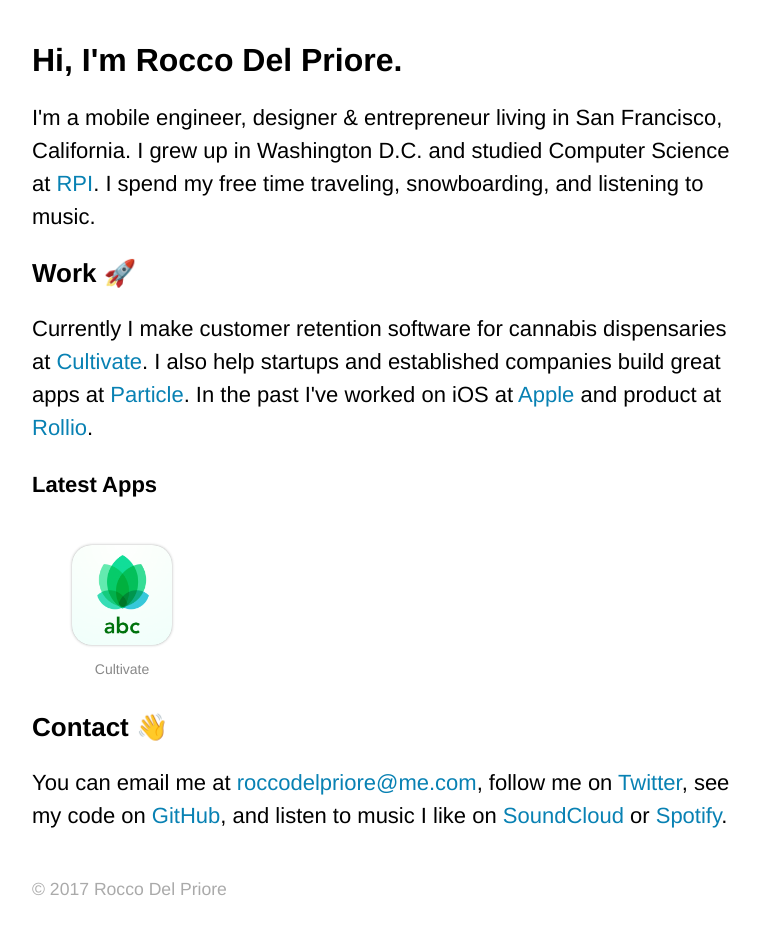
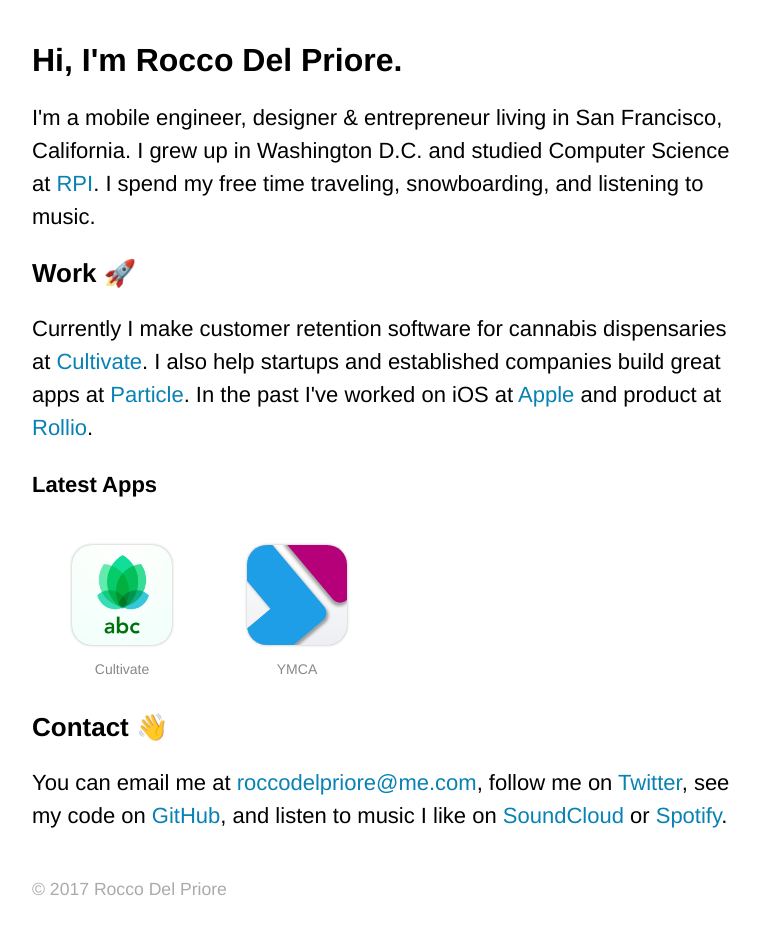
Before and after one commit to Frostbitee08/roccodelpriore.com, a plain HTML site: page Index.html in a window 1280 px wide. Shown: the whole page, without its empty margins (258-1018 px from the left). Drawn offline with Linux system fonts and the light colour scheme.

Commit message:
Add YMCA App.

```diff
--- a/Index.html
+++ b/Index.html
@@ -22,6 +22,12 @@
               <span>Cultivate</span>
             </a>
           </li>
+          <li>
+            <a href="https://itunes.apple.com/us/app/ymca-ft-wayne/id1403172654?ls=1&mt=8" rel="external nofollow" title="YMCA" target="_blank">
+              <img src="./assets/apps/ymca.png" alt="YMCA">
+              <span>YMCA</span>
+            </a>
+          </li>
         </ul>
         <h2>Contact 👋</h2>
           <p>
```
Also changed, not shown: assets/apps/ymca.png (added).
